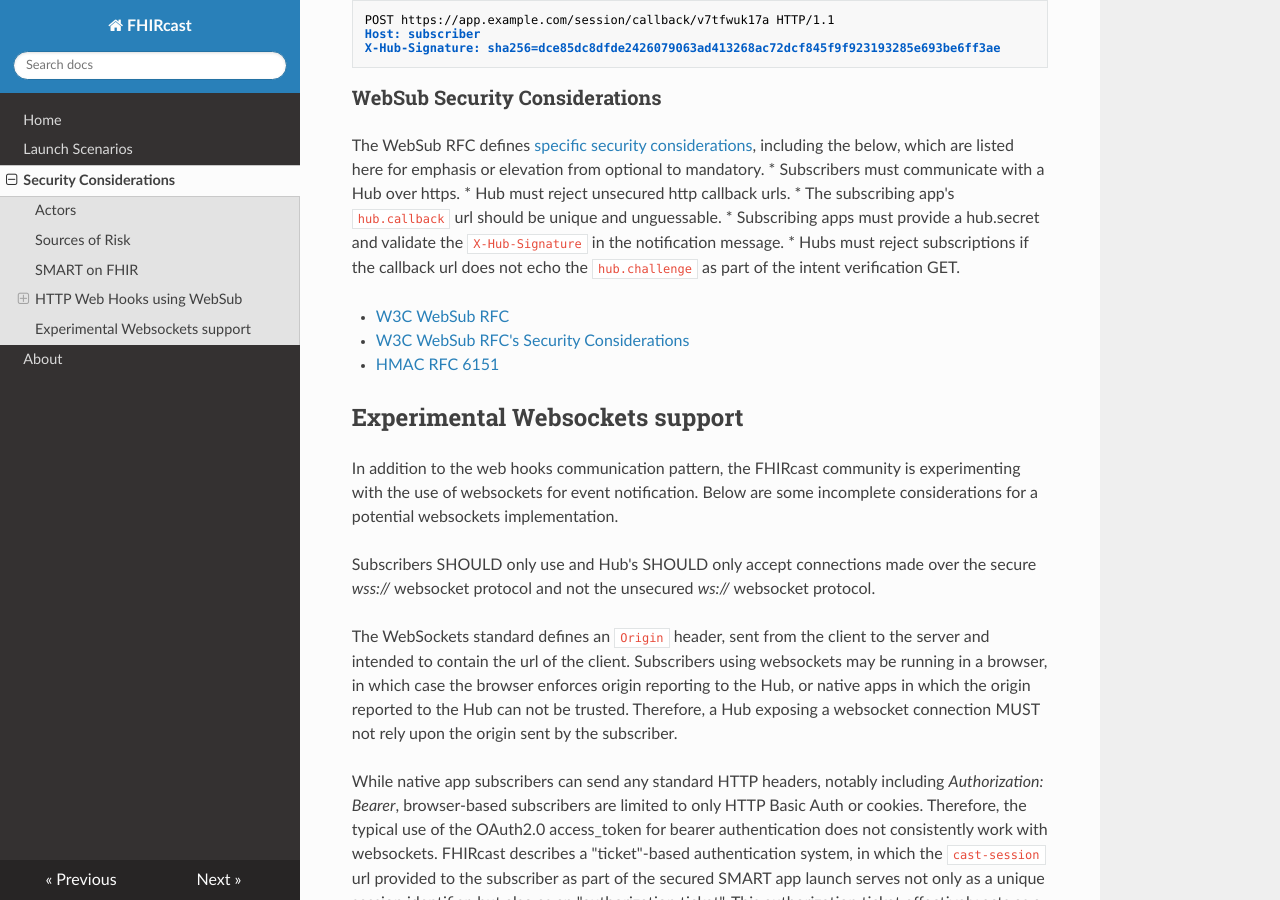
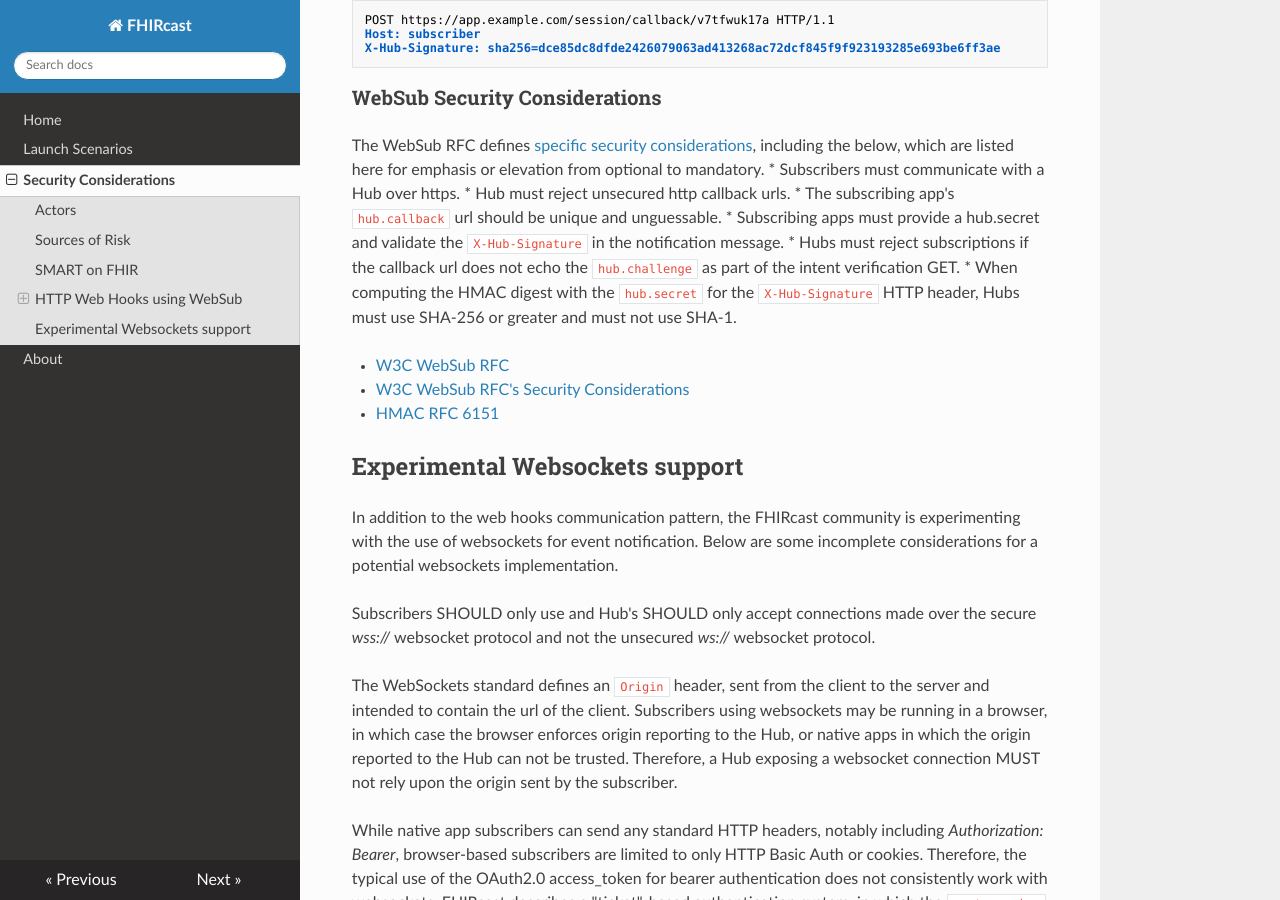
Before and after one commit to HL7/fhircast-docs, an MkDocs documentation site: the page built from docs/security-considerations.md, in a window 1280 px wide and 900 px high, scrolled down 3351 px. Built offline with MkDocs 1.6.1, drawn with Linux system fonts in a browser that asks for light colours; nearby versions of some CDN libraries; old or Windows-style settings are respelled for this version of MkDocs.

Commit message:
disallow SHA-1
for X-Hub-Signature, despite [WebSub](https://www.w3.org/TR/websub/#recognized-algorithm-names)

```diff
--- a/docs/security-considerations.md
+++ b/docs/security-considerations.md
@@ -78,6 +78,8 @@ The WebSub RFC defines [specific security considerations](https://www.w3.org/TR/
 * The subscribing app's `hub.callback` url should be unique and unguessable.
 * Subscribing apps must provide a hub.secret and validate the `X-Hub-Signature` in the notification message.
 * Hubs must reject subscriptions if the callback url does not echo the `hub.challenge` as part of the intent verification GET.
+* When computing the HMAC digest with the `hub.secret` for the `X-Hub-Signature` HTTP header, Hubs must use SHA-256 or greater and must not use SHA-1.
+
 
 * [W3C WebSub RFC](https://www.w3.org/TR/websub/)
 * [W3C WebSub RFC's Security Considerations](https://www.w3.org/TR/websub/#security-considerations)
```
